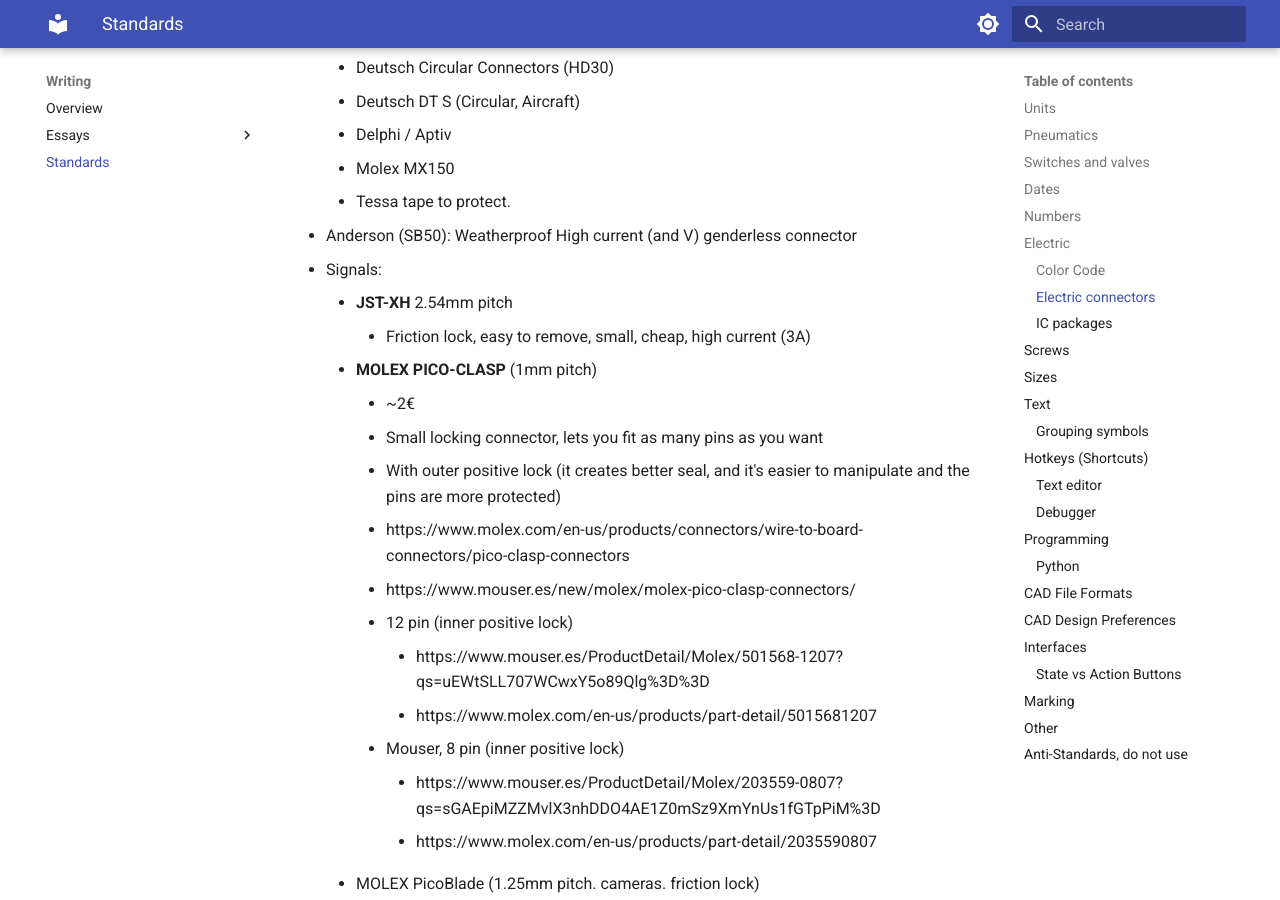
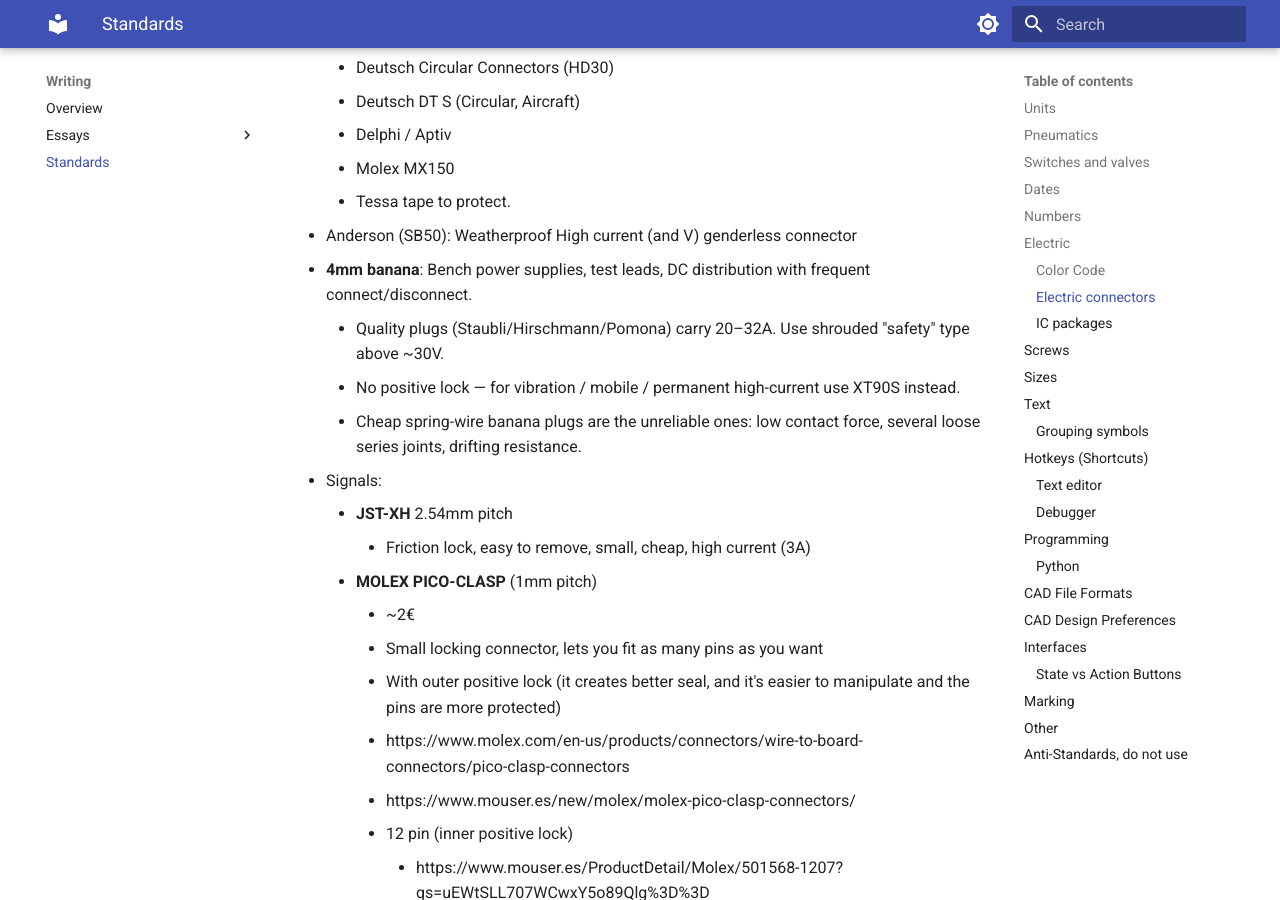
Before and after one commit to rubenayla/ruben, an MkDocs documentation site: the page built from docs/writing/standards.md, in a window 1280 px wide and 900 px high, scrolled down 4941 px. Built offline with MkDocs 1.6.1 and Material for MkDocs 9.7.7, drawn with Linux system fonts in a browser that asks for light colours.

Commit message:
Standards: move 4mm banana to connectors (bench power), drop blanket anti-standard
Co-Authored-By: Claude Opus 4.8 (1M context) <noreply@anthropic.com>

```diff
--- a/docs/writing/standards.md
+++ b/docs/writing/standards.md
@@ -140,6 +140,10 @@ Soldering Iron Tips: T12 style (heater built into the tip)
     - Molex MX150
     - Tessa tape to protect.
 - Anderson (SB50): Weatherproof High current (and V) genderless connector
+- **4mm banana**: Bench power supplies, test leads, DC distribution with frequent connect/disconnect.
+    - Quality plugs (Staubli/Hirschmann/Pomona) carry 20–32A. Use shrouded "safety" type above ~30V.
+    - No positive lock — for vibration / mobile / permanent high-current use XT90S instead.
+    - Cheap spring-wire banana plugs are the unreliable ones: low contact force, several loose series joints, drifting resistance.
 - Signals:
     - **JST-XH** 2.54mm pitch
         - Friction lock, easy to remove, small, cheap, high current (3A)
```
Also changed, not shown: other parts of docs/writing/standards.md (+0 -5 lines).
